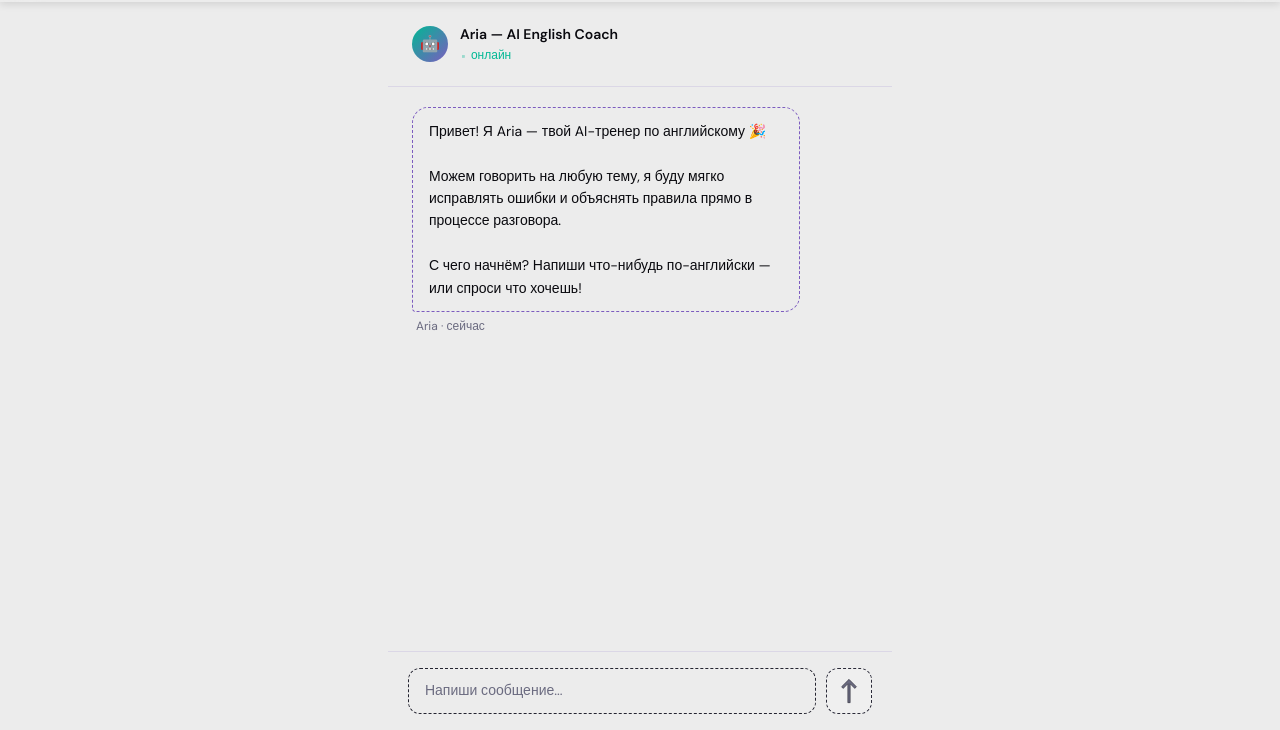
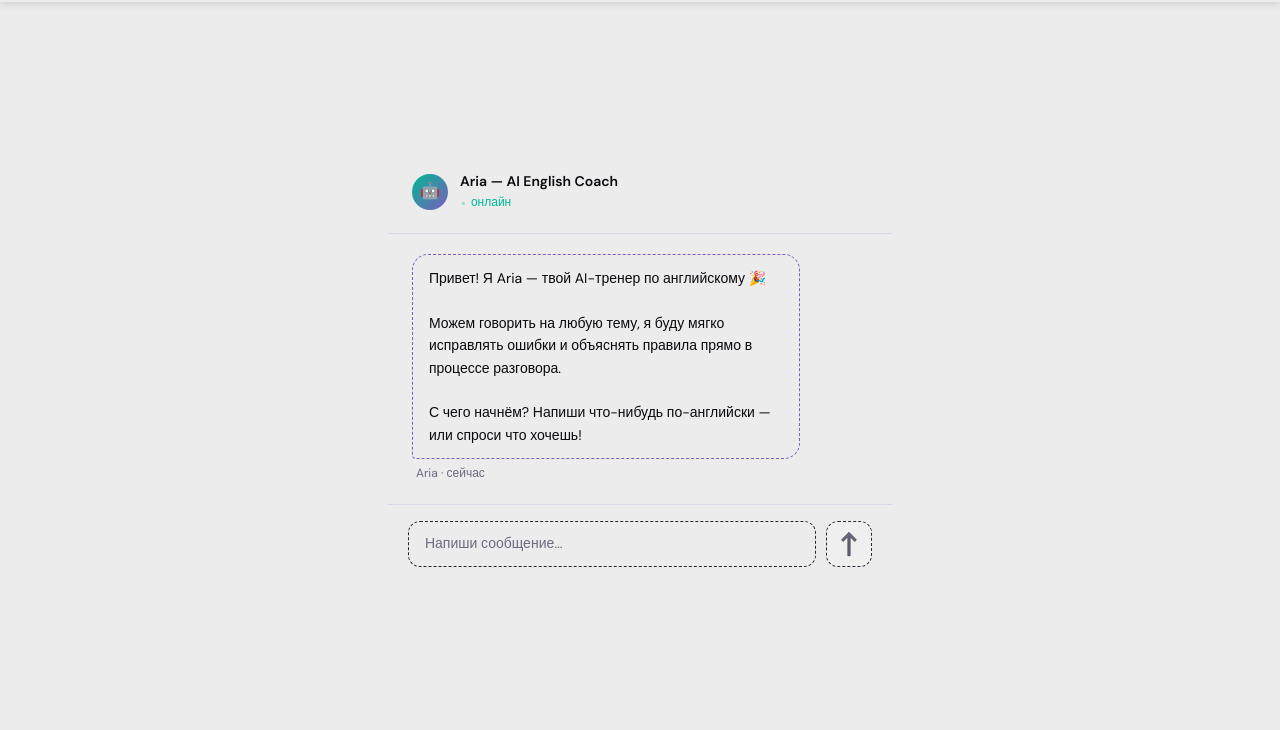
Before and after one commit to Azizbek2542/FLUENT_AI, a website: page docs/index.html in a window 1280 px wide. Shown: the part 70-800 px from the top of the page. Drawn offline with Linux system fonts and the light colour scheme.

Commit message:
Update style.css

```diff
--- a/docs/style.css
+++ b/docs/style.css
@@ -23,8 +23,44 @@
   --sans:'DM Sans',sans-serif;
   --ease:cubic-bezier(.4,0,.2,1);
 }
-html{scroll-behavior:smooth;font-size:16px;height:100%;}
-body{font-family:var(--sans);color:var(--ivory);background-color: var(--ivory2); overflow-x:hidden;line-height:1.65;transition: all .3s ease; height:100%;}
+
+html, body {
+  height: var(--vh, 100dvh);
+  margin: 0;
+  padding: 0;
+  overflow: hidden;
+}
+
+html {
+  scroll-behavior:smooth;
+  font-size:16px
+}
+
+/* Для Safari старого */
+@supports (-webkit-touch-callout: none) {
+  html, body {
+    height: -webkit-fill-available;
+  }
+}
+
+/* Контейнер чата — скролл только здесь */
+.chat-panel,
+.chat-messages {
+  overflow-y: auto;
+  -webkit-overflow-scrolling: touch; /* плавный скролл iOS */
+  overscroll-behavior: contain; /* не цепляет body */
+}
+
+/* Твоя панель */
+.chat-panel {
+  max-height: calc(var(--vh, 100dvh) - 73px);
+  display: flex;
+  flex-direction: column;
+  max-width: 60%;
+  margin: 0 auto;
+}
+
+body{font-family:var(--sans);color:var(--ivory);background-color: var(--ivory2); line-height:1.65;transition: all .3s ease;}
 ::-webkit-scrollbar{width:5px}
 ::-webkit-scrollbar-thumb{background: #d6d6d5;border-radius:3px}
 ::selection{background: var(--jade2);color: var(--ivory);}
@@ -41,7 +77,6 @@ body{font-family:var(--sans);color:var(--ivory);background-color: var(--ivory2);
 .hidden{display:none!important}
 
 /* Chat Panel */
-.chat-panel{display:flex;flex-direction:column;max-height: calc(100dvh - 73px);max-width: 60%; margin: 0 auto;}
 @media(max-width:768px) {
     .chat-panel {
         margin: unset;
@@ -176,6 +211,7 @@ nav{
     padding-top: 73px;
     overflow: hidden;
     justify-content: center;
+    align-items: center;
 }
 
 .logo{font-family:var(--serif);font-size:24px;color:var(--ink);text-decoration:none;letter-spacing:-.5px}
```
